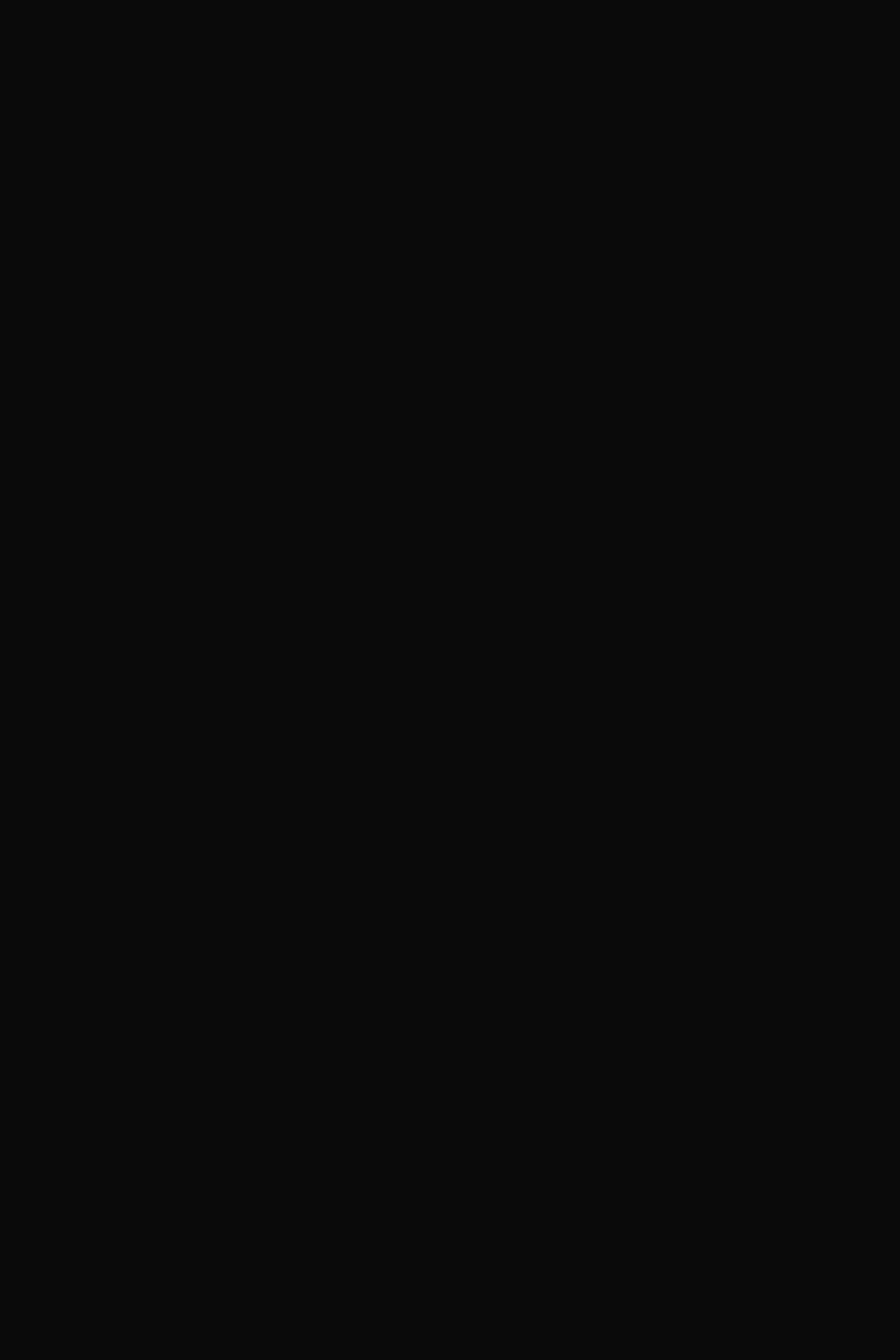
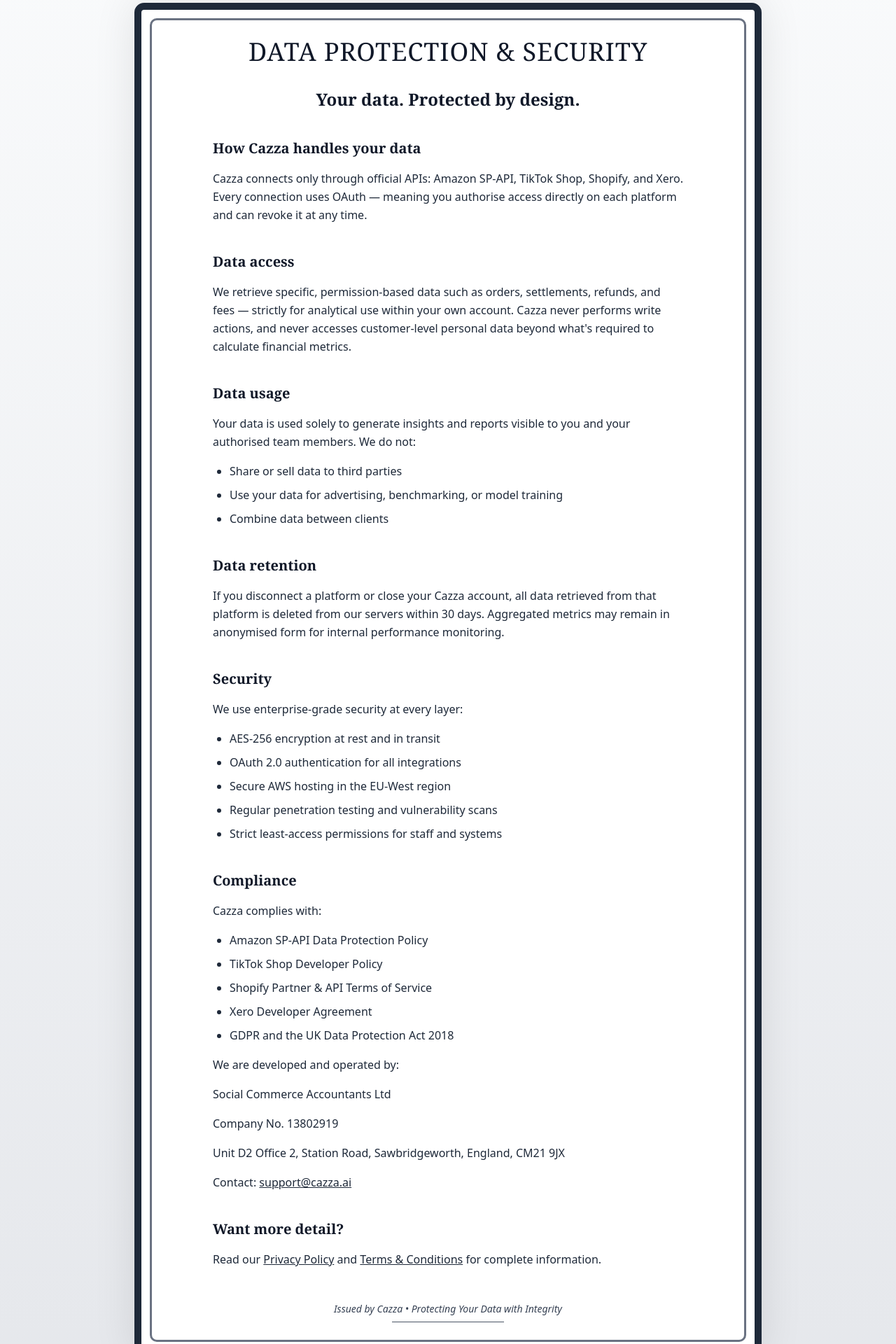
Before and after one commit to Khizer30/cazza-website, a Next.js app: page /data-protection in a window 1280 px wide. Shown: the part 60-1980 px from the top of the page at 70% size. Before the commit the page ends 800 px from the top, so only its background shows below. Built offline with nearby package versions, Linux system fonts and the light colour scheme.

Commit message:
Data Protection Page Added

```diff
--- a/app/data-protection/page.tsx
+++ b/app/data-protection/page.tsx
@@ -1,5 +1,117 @@
 import type { ReactNode } from "react";
+import Link from "next/link";
+import { LINKS } from "@lib/links";
 
 export default function Page(): ReactNode {
-  return <></>;
+  return (
+    <div className="min-h-screen bg-linear-to-b from-gray-50 to-gray-200 py-16 flex items-center justify-center">
+      <div className="relative bg-white max-w-4xl mx-4 w-full border-10 border-gray-800 rounded-xl shadow-[0_0_60px_rgba(0,0,0,0.1)] p-10">
+        <div className="absolute inset-3 border-[3px] border-gray-500 rounded-lg pointer-events-none" />
+
+        <h1 className="text-4xl font-serif text-gray-900 mb-8 text-center uppercase tracking-wide">
+          Data Protection &amp; Security
+        </h1>
+
+        <div className="space-y-10 text-gray-800 leading-relaxed max-w-2xl mx-auto">
+          <section className="space-y-2 text-center">
+            <h2 className="text-2xl font-semibold font-serif text-gray-900">Your data. Protected by design.</h2>
+          </section>
+
+          <section className="space-y-4">
+            <h3 className="text-xl font-semibold font-serif text-gray-900">How Cazza handles your data</h3>
+            <p>
+              Cazza connects only through official APIs: Amazon SP-API, TikTok Shop, Shopify, and Xero. Every connection
+              uses OAuth — meaning you authorise access directly on each platform and can revoke it at any time.
+            </p>
+          </section>
+
+          <section className="space-y-4">
+            <h3 className="text-xl font-semibold font-serif text-gray-900">Data access</h3>
+            <p>
+              We retrieve specific, permission-based data such as orders, settlements, refunds, and fees — strictly for
+              analytical use within your own account. Cazza never performs write actions, and never accesses
+              customer-level personal data beyond what&apos;s required to calculate financial metrics.
+            </p>
+          </section>
+
+          <section className="space-y-4">
+            <h3 className="text-xl font-semibold font-serif text-gray-900">Data usage</h3>
+            <p>
+              Your data is used solely to generate insights and reports visible to you and your authorised team members.
+              We do not:
+            </p>
+            <ul className="list-disc pl-6 space-y-2">
+              <li>Share or sell data to third parties</li>
+              <li>Use your data for advertising, benchmarking, or model training</li>
+              <li>Combine data between clients</li>
+            </ul>
+          </section>
+
+          <section className="space-y-4">
+            <h3 className="text-xl font-semibold font-serif text-gray-900">Data retention</h3>
+            <p>
+              If you disconnect a platform or close your Cazza account, all data retrieved from that platform is deleted
+              from our servers within 30 days. Aggregated metrics may remain in anonymised form for internal performance
+              monitoring.
+            </p>
+          </section>
+
+          <section className="space-y-4">
+            <h3 className="text-xl font-semibold font-serif text-gray-900">Security</h3>
+            <p>We use enterprise-grade security at every layer:</p>
+            <ul className="list-disc pl-6 space-y-2">
+              <li>AES-256 encryption at rest and in transit</li>
+              <li>OAuth 2.0 authentication for all integrations</li>
+              <li>Secure AWS hosting in the EU-West region</li>
+              <li>Regular penetration testing and vulnerability scans</li>
+              <li>Strict least-access permissions for staff and systems</li>
+            </ul>
+          </section>
+
+          <section className="space-y-4">
+            <h3 className="text-xl font-semibold font-serif text-gray-900">Compliance</h3>
+            <p>Cazza complies with:</p>
+            <ul className="list-disc pl-6 space-y-2">
+              <li>Amazon SP-API Data Protection Policy</li>
+              <li>TikTok Shop Developer Policy</li>
+              <li>Shopify Partner &amp; API Terms of Service</li>
+              <li>Xero Developer Agreement</li>
+              <li>GDPR and the UK Data Protection Act 2018</li>
+            </ul>
+
+            <p className="mt-2">We are developed and operated by:</p>
+            <p className="font-medium">Social Commerce Accountants Ltd</p>
+            <p>Company No. 13802919</p>
+            <p>Unit D2 Office 2, Station Road, Sawbridgeworth, England, CM21 9JX</p>
+            <p>
+              Contact:{" "}
+              <a href="mailto:support@cazza.ai" className="underline hover:opacity-75 transition-opacity">
+                support@cazza.ai
+              </a>
+            </p>
+          </section>
+
+          <section className="space-y-4">
+            <h3 className="text-xl font-semibold font-serif text-gray-900">Want more detail?</h3>
+            <p>
+              Read our{" "}
+              <Link href={LINKS.privacyPolicy} className="underline hover:opacity-75 transition-opacity">
+                Privacy Policy
+              </Link>{" "}
+              and{" "}
+              <Link href={LINKS.termsAndConditions} className="underline hover:opacity-75 transition-opacity">
+                Terms &amp; Conditions
+              </Link>{" "}
+              for complete information.
+            </p>
+          </section>
+        </div>
+
+        <div className="mt-12 text-center text-gray-700 italic text-sm">
+          <p>Issued by Cazza • Protecting Your Data with Integrity</p>
+          <div className="mt-2 border-t border-gray-600 w-40 mx-auto" />
+        </div>
+      </div>
+    </div>
+  );
 }
```
